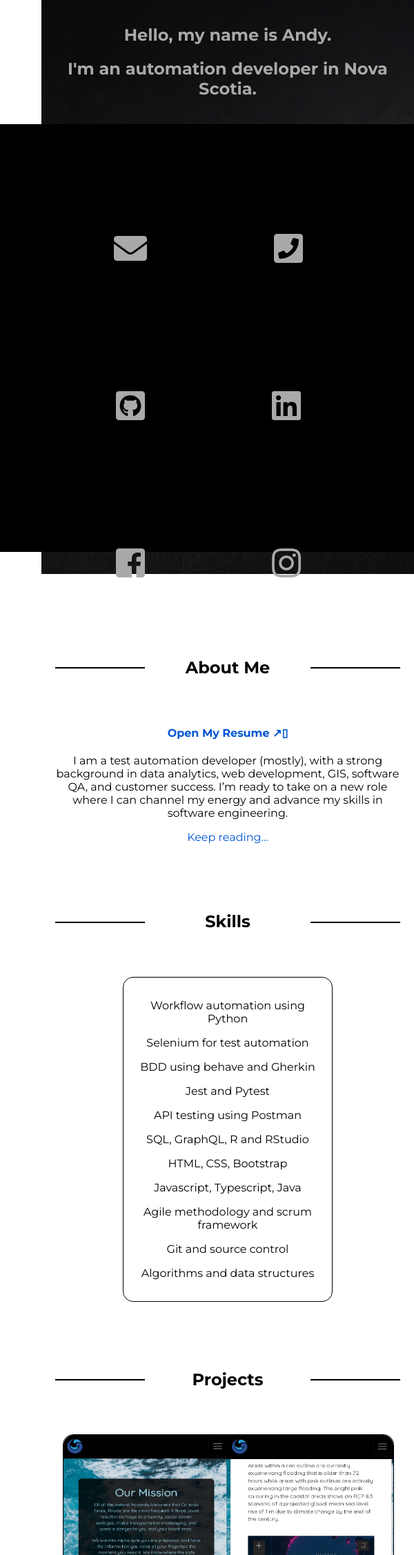
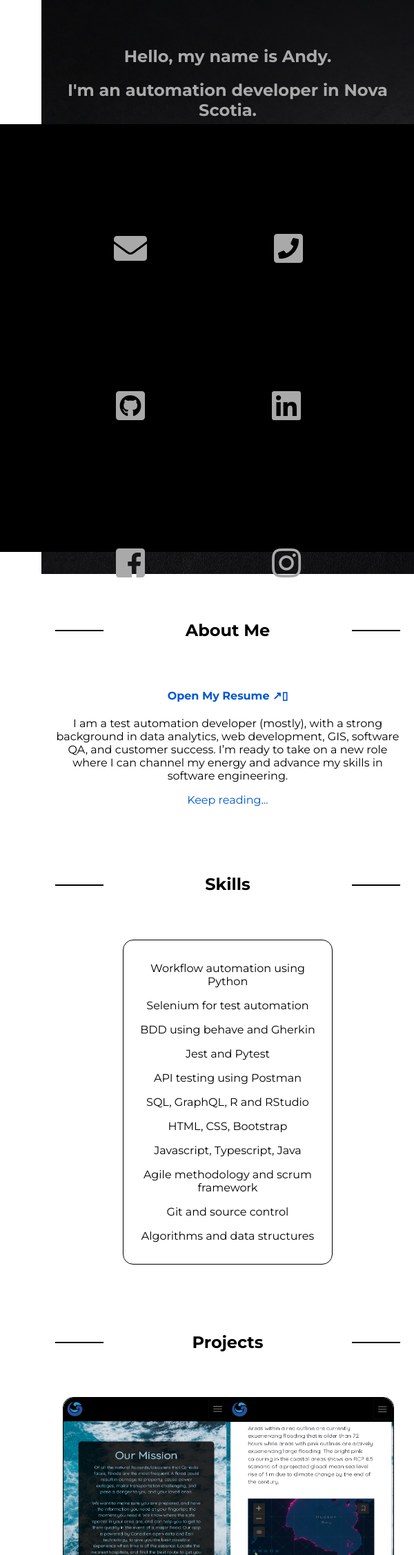
Before and after one commit to AndyDupuis/portfolio, a PHP site: page / in a window 600 px wide. Shown: the top 2254 px of the page at 69% size. Run offline with PHP 8.4, Linux system fonts and the light colour scheme; some libraries are stand-ins or nearby versions.

Commit message:
Fixed a few small issues

```diff
--- a/css/style.css
+++ b/css/style.css
@@ -97,7 +97,8 @@ h2 {
     height: 100vh;
     padding: 3%;
 }
-#landing h2, h3 {
+#landing_text {
+    margin-top: 10%;
     color: darkgray;
     text-align: center;
 }
@@ -171,10 +172,13 @@ i:hover {
 /* Extremely small screen devices (600px width and below) */
 @media screen and (max-width: 600px) {
 
-    /* Adjust landing page text size */
-    #landing h1 {
-        font-size: 150%;
-        padding-left: 2%;
+    /* Make horizontal lines next to titles smaller */
+    .hr-lines:before {
+        width: 70px;
+    }
+
+    .hr-lines:after {
+        width: 70px;
     }
 
     /* Profile picture should not appear when screen width <900px */
@@ -183,9 +187,6 @@ i:hover {
     }
     #bioText {
         width: 100%;
-    }
-    #bio {
-        margin-top: 20%;
     }
 
     /* Fix contact section to bottom instead of side to save space */
@@ -210,20 +211,12 @@ i:hover {
 /* Small screen devices (600px width and above) */
 @media screen and (min-width: 600px) {
 
-    /* Adjust landing page text size */
-    #landing h1 {
-        font-size: 200%;
-    }
-
     /* Profile picture should not appear when screen width <900px */
     #me {
         display: none;
     }
     #bioText {
         width: 100%;
-    }
-    #bio {
-        margin-top: 10%;
     }
 
     /* Make Outside of Work Section have 1 column */
@@ -280,11 +273,6 @@ i:hover {
 /* Very large screen devices (>1200px width) */
 @media screen and (min-width: 1200px) {
 
-    /* Adjust landing page text size */
-    #landing h1 {
-        font-size: 250%;
-    }
-
     /* Adjust margin above bio section */
     #bio {
         margin-top: 0;
--- a/index.html
+++ b/index.html
@@ -26,9 +26,10 @@
         <div class="main">
 
             <div id="landing">
-
-                <h2>Hello, my name is Andy.</h2>
-                <h2>I'm an automation developer in Nova Scotia.</h2>
+                <div id="landing_text">
+                    <h2>Hello, my name is Andy.</h2>
+                    <h2>I'm an automation developer in Nova Scotia.</h2>
+                </div>
             </div>
 
 
```
